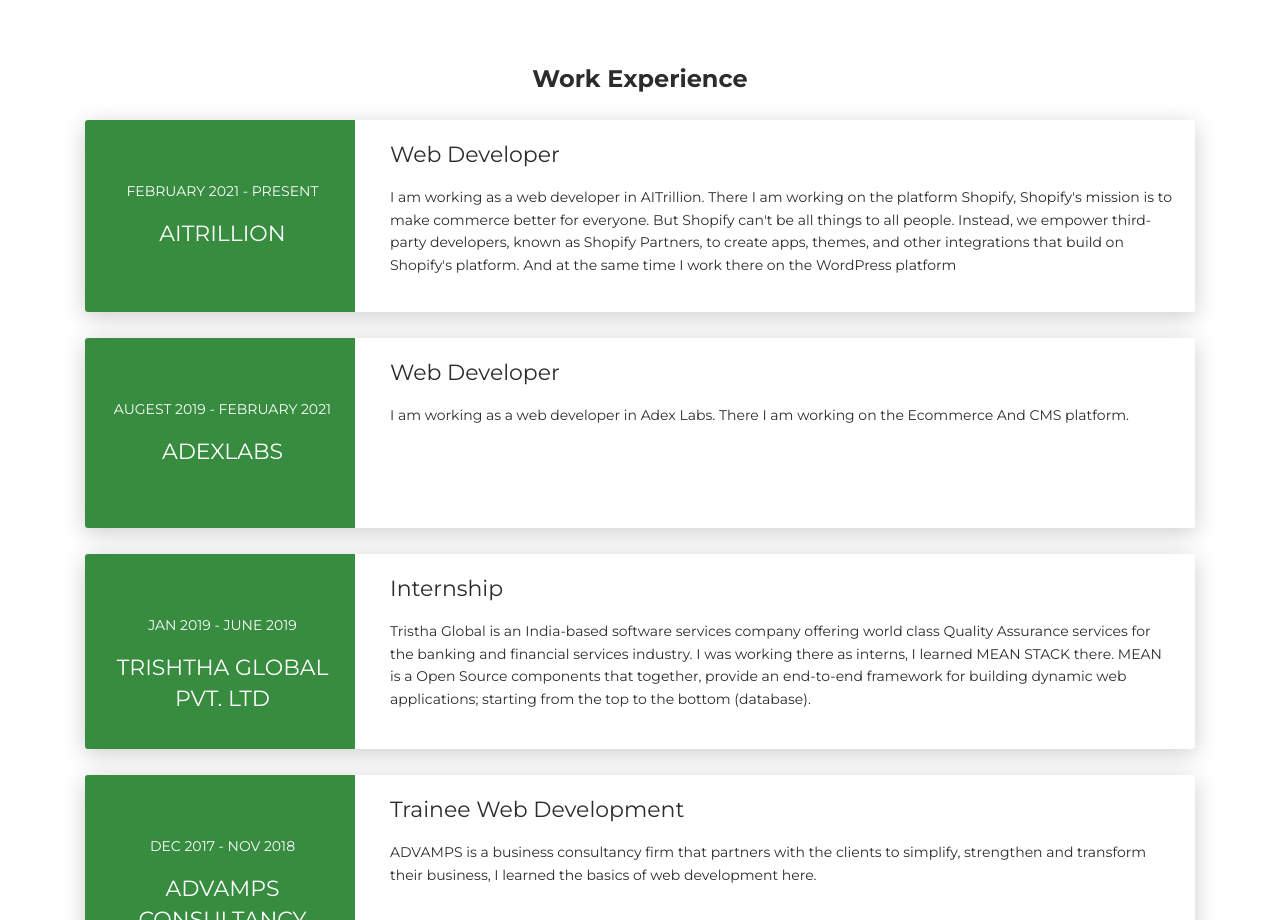
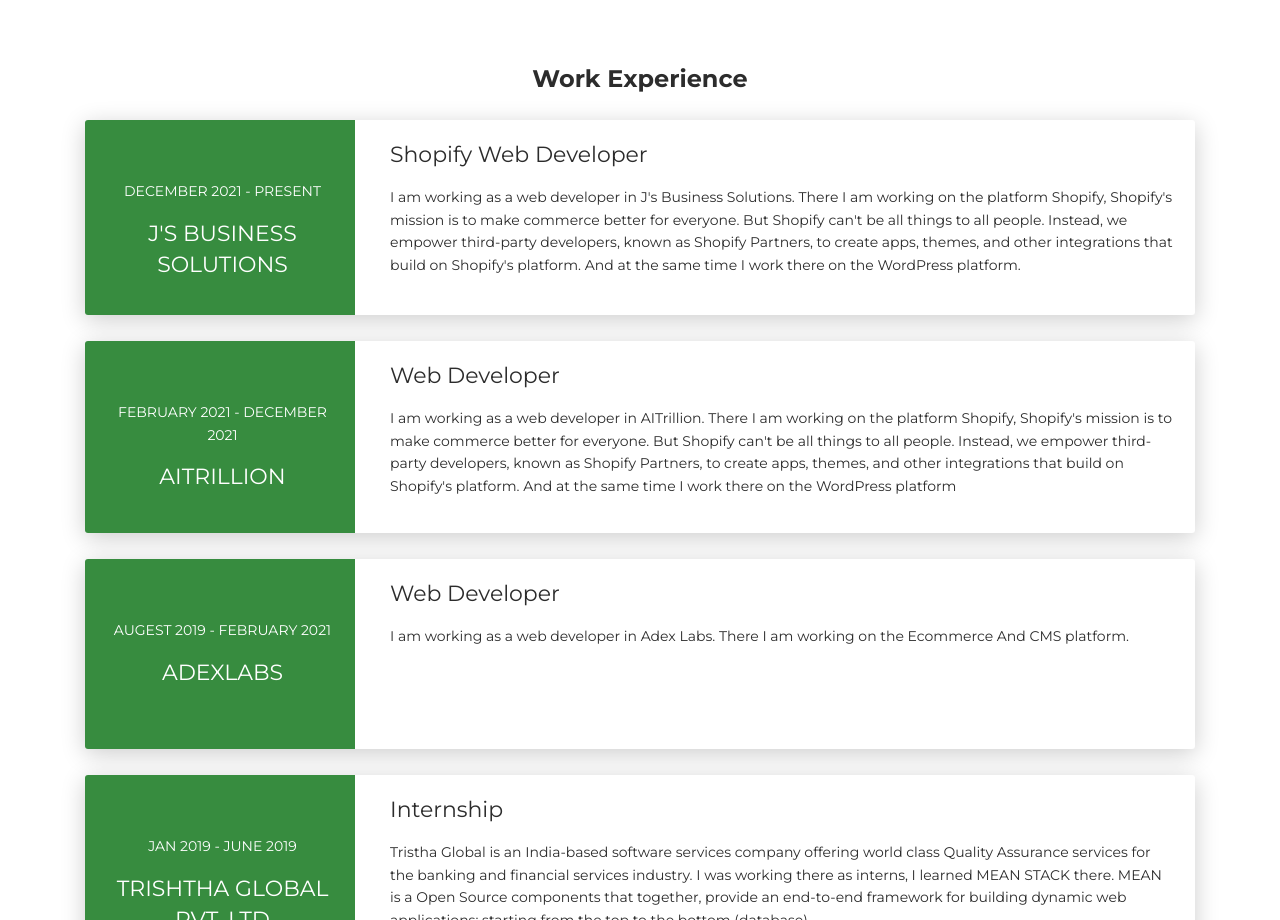
Before and after one commit to shrikantkorde/shri_cv, a plain HTML site: page index.html in a window 1280 px wide. Shown: the part 2480-3400 px from the top of the page. Drawn offline with Linux system fonts and the light colour scheme.

Commit message:
Update index.html

```diff
--- a/index.html
+++ b/index.html
@@ -323,11 +323,33 @@
     <div class="h4 text-center mb-4 title">Work Experience</div>
 
 
+
      <div class="card">
       <div class="row">
         <div class="col-md-3 bg-primary" data-aos="fade-right" data-aos-offset="50" data-aos-duration="500">
           <div class="card-body cc-experience-header">
-            <p>February 2021 - Present</p>
+            <p>December 2021 - Present</p>
+            <div class="h5">J's Business Solutions</div>
+          </div>
+        </div>
+        <div class="col-md-9" data-aos="fade-left" data-aos-offset="50" data-aos-duration="500">
+          <div class="card-body">
+            <div class="h5">Shopify Web Developer</div>
+            <p>I am working as a web developer in J's Business Solutions. There I am working on the platform Shopify,
+Shopify's mission is to make commerce better for everyone. But Shopify can't be all things to all people. Instead, we empower third-party developers, known as Shopify Partners, to create apps, themes, and other integrations that build on Shopify's platform.
+And at the same time I work there on the WordPress platform.</p>
+          </div>
+        </div>
+      </div>
+    </div>
+
+
+
+    <div class="card">
+      <div class="row">
+        <div class="col-md-3 bg-primary" data-aos="fade-right" data-aos-offset="50" data-aos-duration="500">
+          <div class="card-body cc-experience-header">
+            <p>February 2021 - December 2021</p>
             <div class="h5">AITrillion</div>
           </div>
         </div>
```
